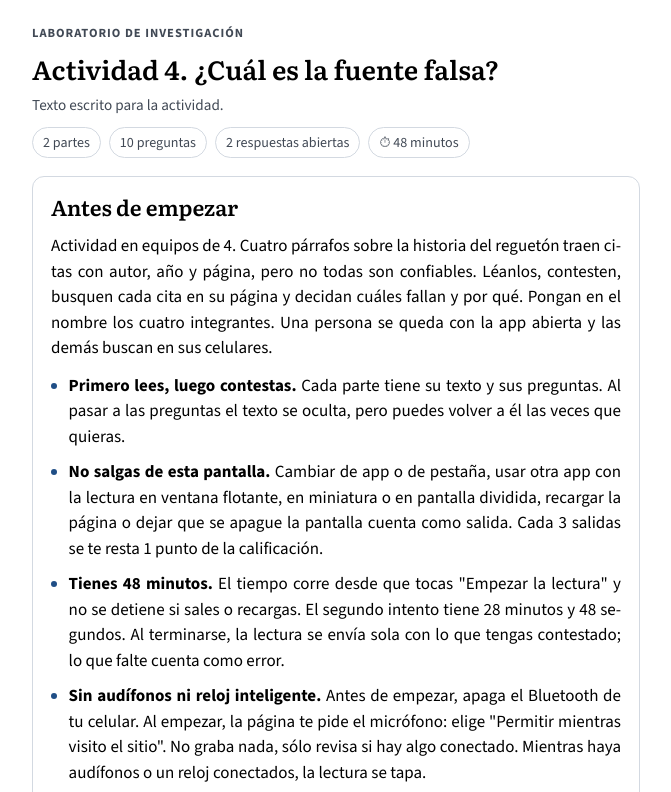
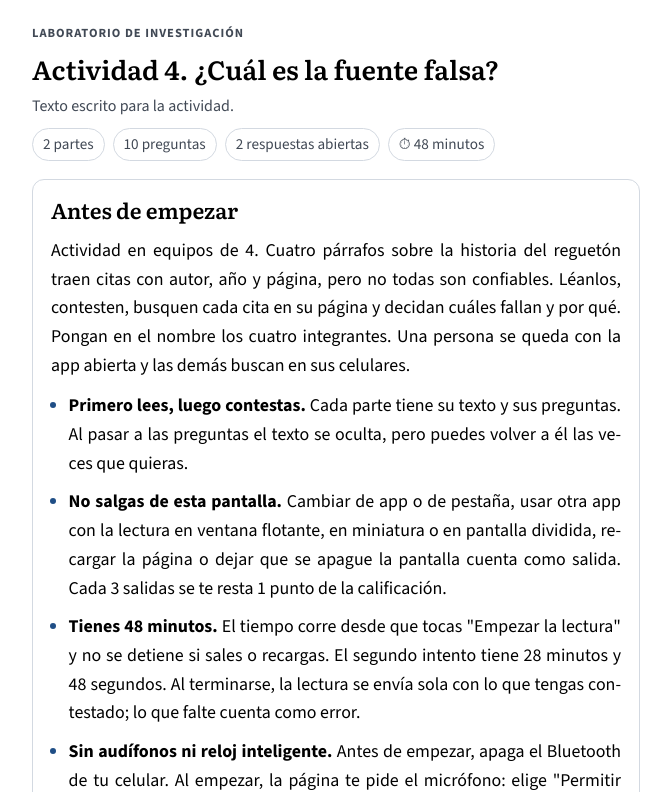
Before and after one commit to acs-thecat/lecturas-en-clase, a plain HTML site: page index.html in a window 1280 px wide. Both pictures are taken after a click on the link "Actividad 4. ¿Cuál es la fuente falsa?". Shown: the top 792 px of the page, without its empty margins (304-975 px from the left). Drawn offline with nearby package versions, Linux system fonts and the light colour scheme.

Commit message:
Pantalla de inicio: letra mas grande y la fuente ya no se sale

```diff
--- a/index.html
+++ b/index.html
@@ -319,6 +319,12 @@ button:focus-visible, input:focus-visible, select:focus-visible, textarea:focus-
 #cubierta-audio { z-index: 31; }
 html:has(body > .cubierta:not([hidden])) { overflow: hidden; }
 body:has(> .cubierta:not([hidden])) > #app, body:has(> .cubierta:not([hidden])) > .barra { visibility: hidden; }
+main { overflow-wrap: anywhere; }
+.portada p.fuente { font-size: 1rem; text-align: start; -webkit-hyphens: manual; hyphens: manual; }
+.dato { font-size: 0.95rem; }
+.reglas { font-size: 1.12rem; line-height: 1.6; }
+.reglas .consejo { font-size: 1.02rem; }
+label.campo { font-size: 1.05rem; }
 .leer p, .leer li, .tarjeta p, .tarjeta li, .portada .fuente, .enunciado, .nota-campo, .instruccion {
   text-align: justify;
   -webkit-hyphens: auto;
```
